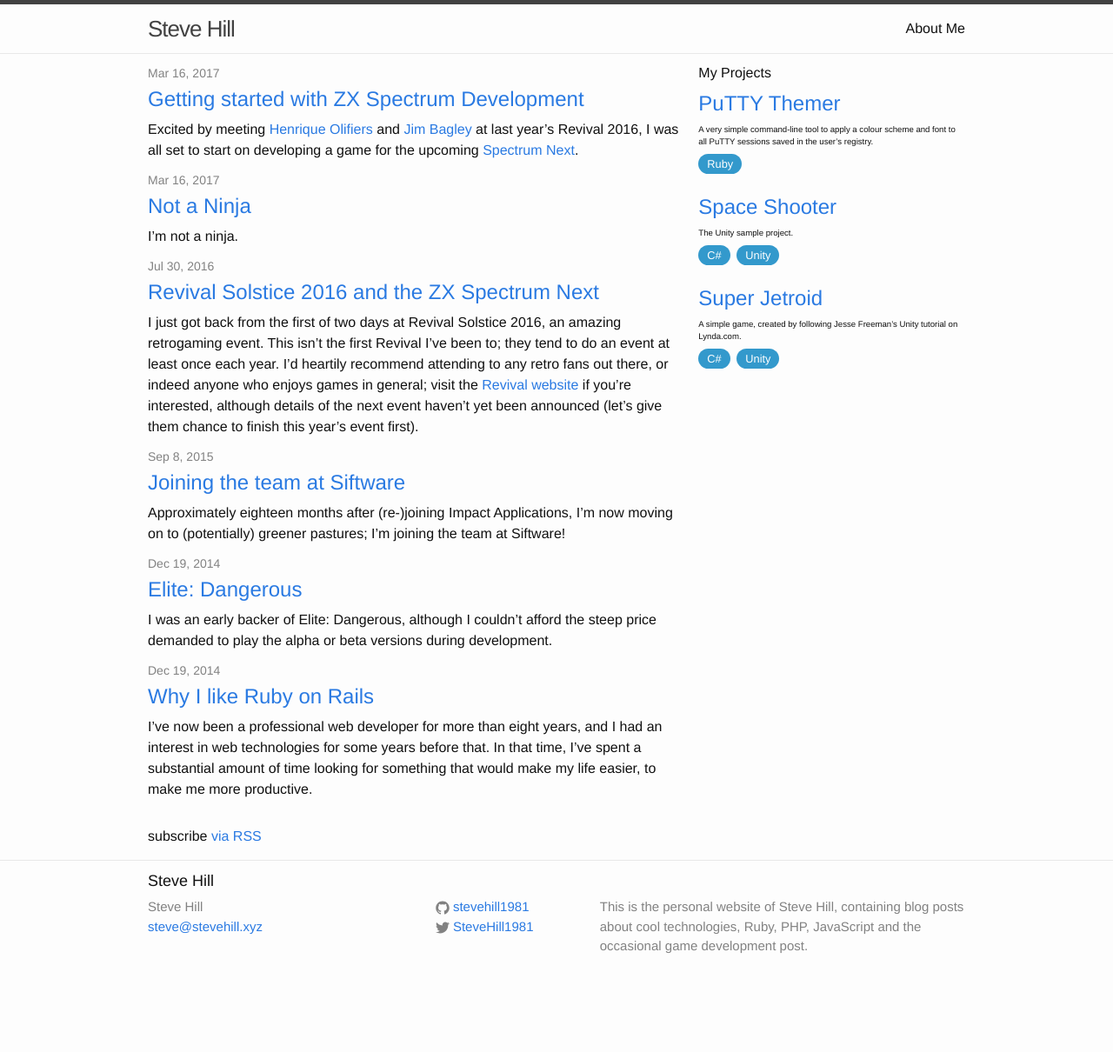
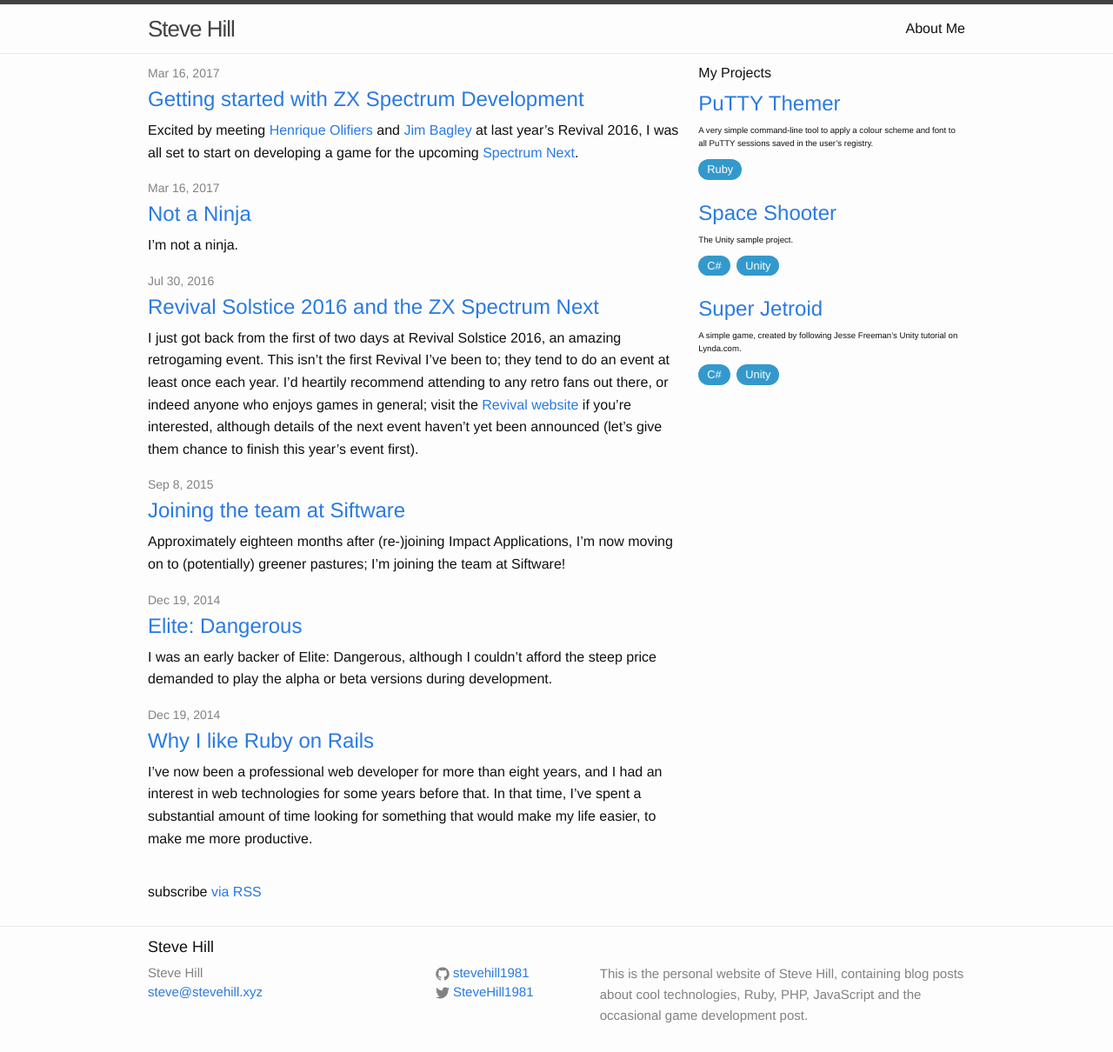
Before and after one commit to stevehill1981/stevehill1981.github.io, a Jekyll site: the page built from index.html, in a window 1280 px wide. Shown: the whole page at 87% size. Built offline with Jekyll 4.4.1, drawn with Linux system fonts in a browser that asks for light colours; before the commit the page ends 1120 px from its top, so only the background shows below that.

Commit message:
Increase paragraph margins and line-height

```diff
--- a/css/main.scss
+++ b/css/main.scss
@@ -62,6 +62,11 @@ body {
   margin: 0 auto;
 }
 
+p {
+  margin-bottom: 1em;
+  line-height: 1.6;
+}
+
 .home {
   display: grid;
   grid-template-columns: 2fr 1fr;
```
